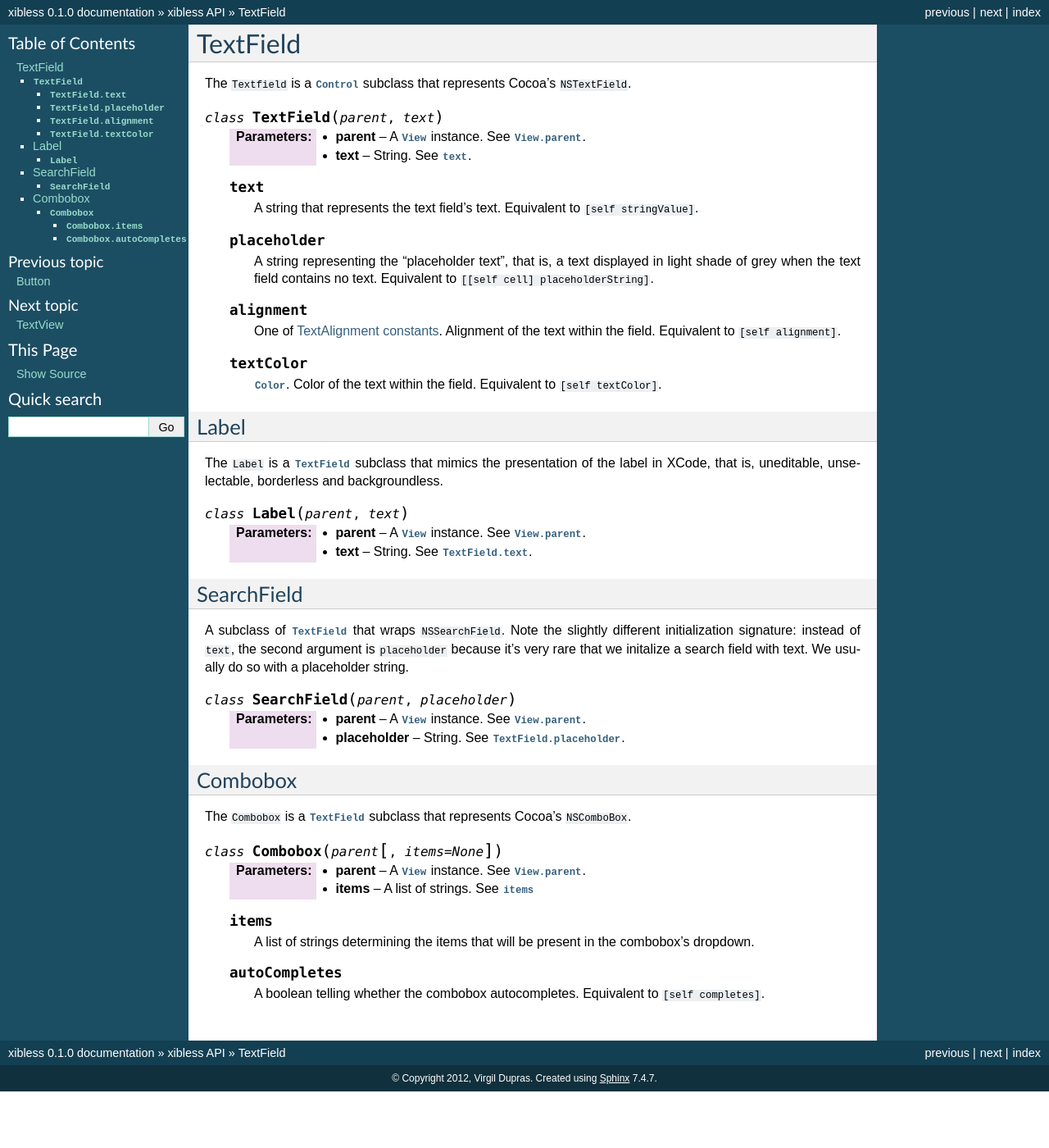
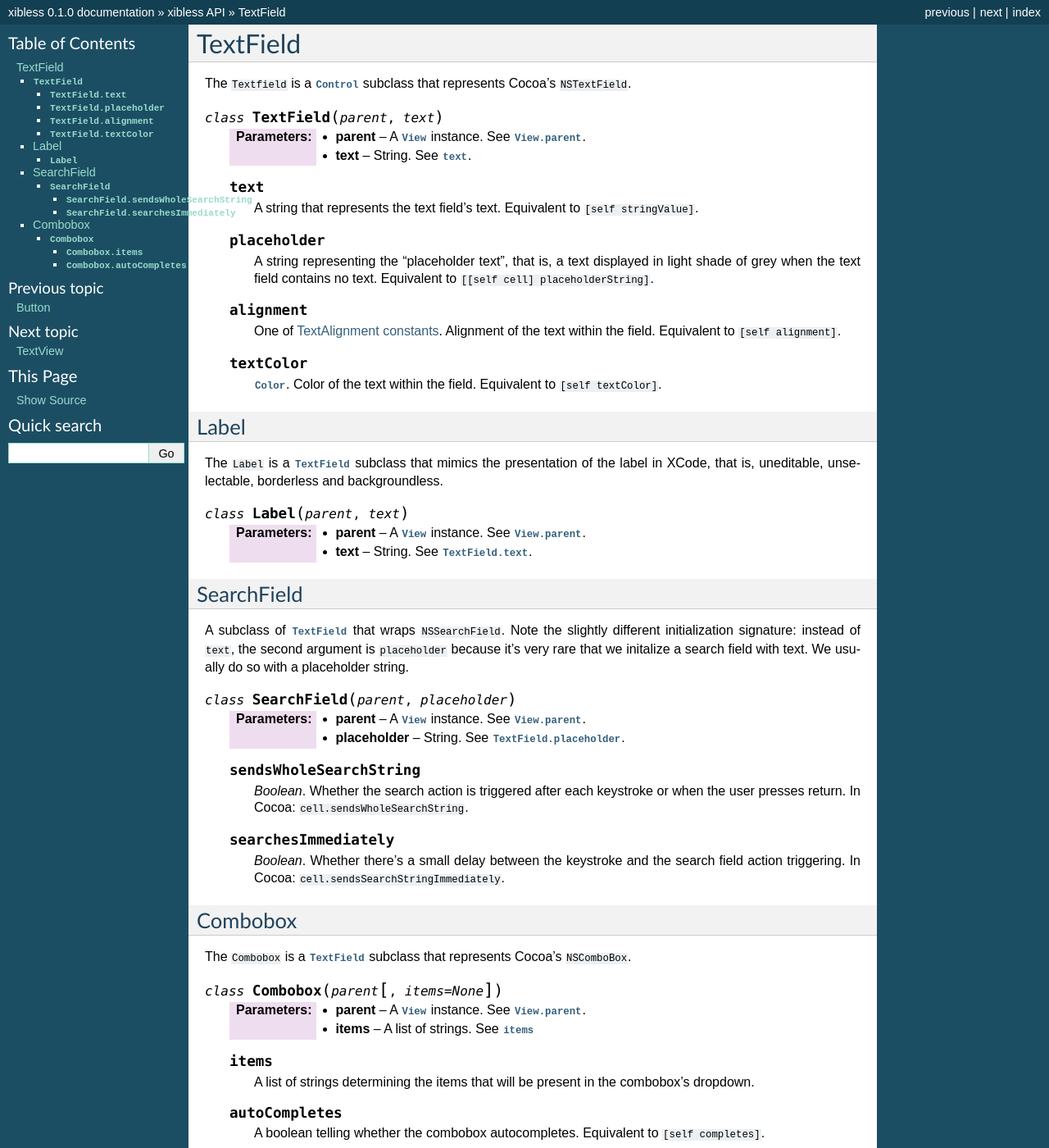
Before and after one commit to hsoft/xibless, a Sphinx documentation site: the page built from docs/api/textfield.rst, in a window 1280 px wide and 1400 px high. Shown: the whole window at 82% size. Built offline with Sphinx 7.4.7, drawn with Linux system fonts in a browser that asks for light colours.

Commit message:
In SearchField, added sendWholeSearchString and searchesImmediately attributes.

```diff
--- a/docs/api/textfield.rst
+++ b/docs/api/textfield.rst
@@ -50,6 +50,16 @@ very rare that we initalize a search field with text. We usually do so with a pl
     :param parent: A :class:`View` instance. See :attr:`View.parent`.
     :param placeholder: String. See :attr:`TextField.placeholder`.
 
+    .. attribute:: sendsWholeSearchString
+
+        *Boolean*. Whether the search action is triggered after each keystroke or when the user
+        presses return. In Cocoa: ``cell.sendsWholeSearchString``.
+
+    .. attribute:: searchesImmediately
+
+        *Boolean*. Whether there's a small delay between the keystroke and the search field action
+        triggering. In Cocoa: ``cell.sendsSearchStringImmediately``.
+
 Combobox
 --------
 
```
Also changed, not shown: 1 other file.
